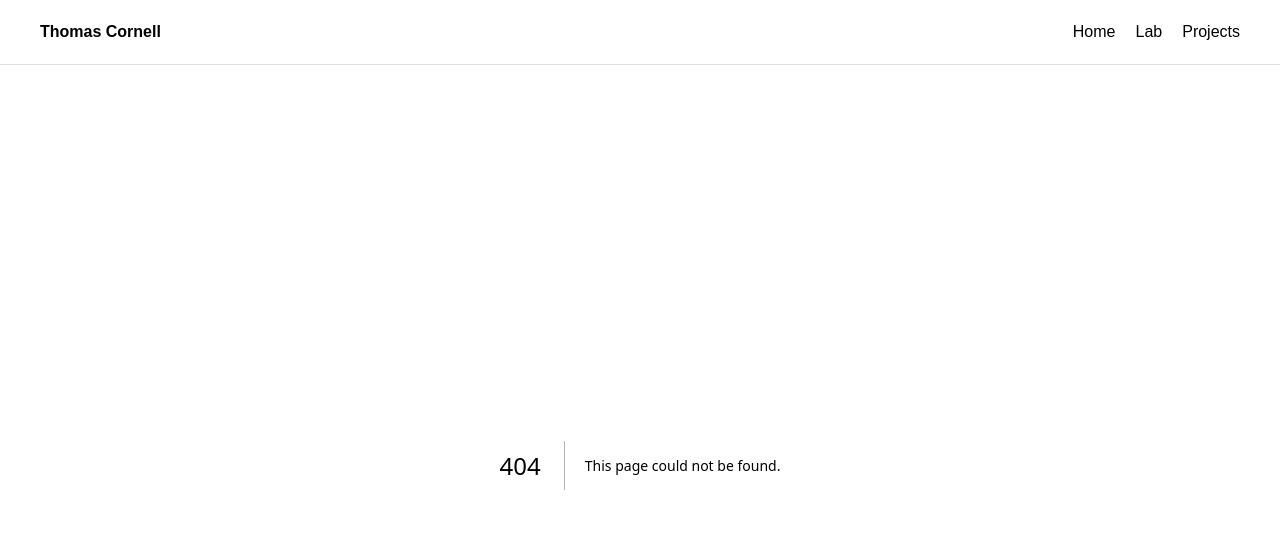
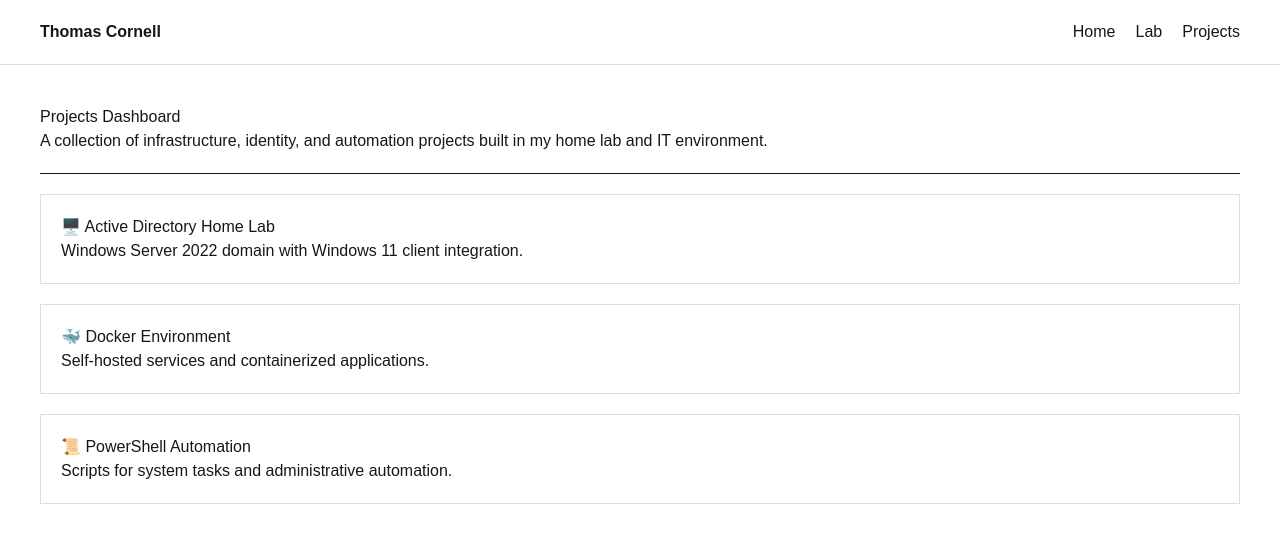
Before and after one commit to thcornell/portfolio-site, a Next.js app: page /projects in a window 1280 px wide. Before the commit this address had no page. Shown: the top 542 px of the page. Built offline with nearby package versions, Linux system fonts and the light colour scheme.

Commit message:
add projects dashboard page

```diff
--- /dev/null
+++ b/app/projects/page.tsx
@@ -0,0 +1,34 @@
+export default function Projects() {
+  return (
+    <main style={{ fontFamily: "Arial", padding: "40px" }}>
+      <h1>Projects Dashboard</h1>
+
+      <p>
+        A collection of infrastructure, identity, and automation projects
+        built in my home lab and IT environment.
+      </p>
+
+      <hr style={{ margin: "20px 0" }} />
+
+      {/* PROJECT CARDS */}
+      <section style={{ display: "grid", gap: "20px" }}>
+
+        <div style={{ border: "1px solid #ddd", padding: "20px" }}>
+          <h2>🖥️ Active Directory Home Lab</h2>
+          <p>Windows Server 2022 domain with Windows 11 client integration.</p>
+        </div>
+
+        <div style={{ border: "1px solid #ddd", padding: "20px" }}>
+          <h2>🐳 Docker Environment</h2>
+          <p>Self-hosted services and containerized applications.</p>
+        </div>
+
+        <div style={{ border: "1px solid #ddd", padding: "20px" }}>
+          <h2>📜 PowerShell Automation</h2>
+          <p>Scripts for system tasks and administrative automation.</p>
+        </div>
+
+      </section>
+    </main>
+  );
+}
```
